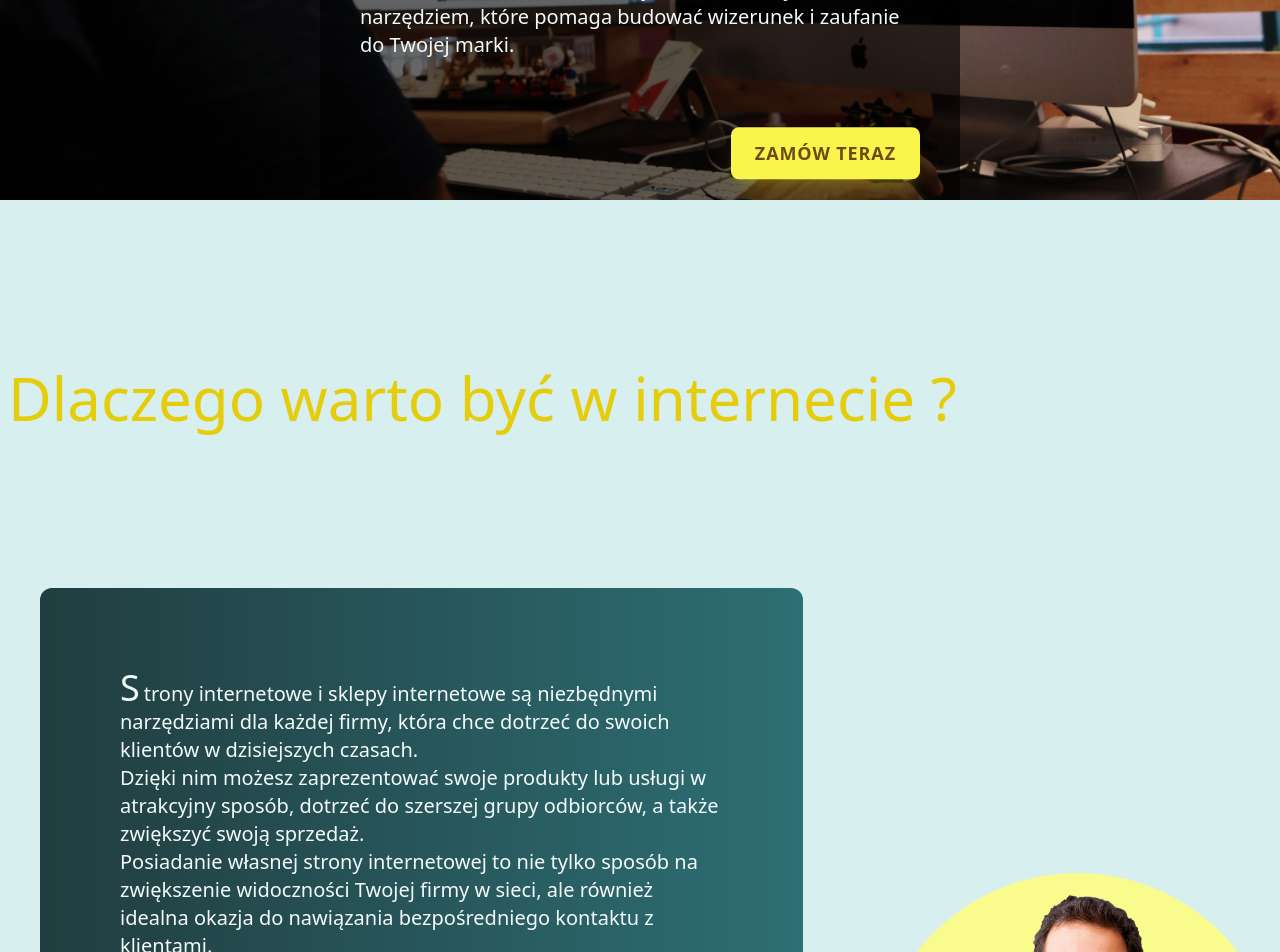
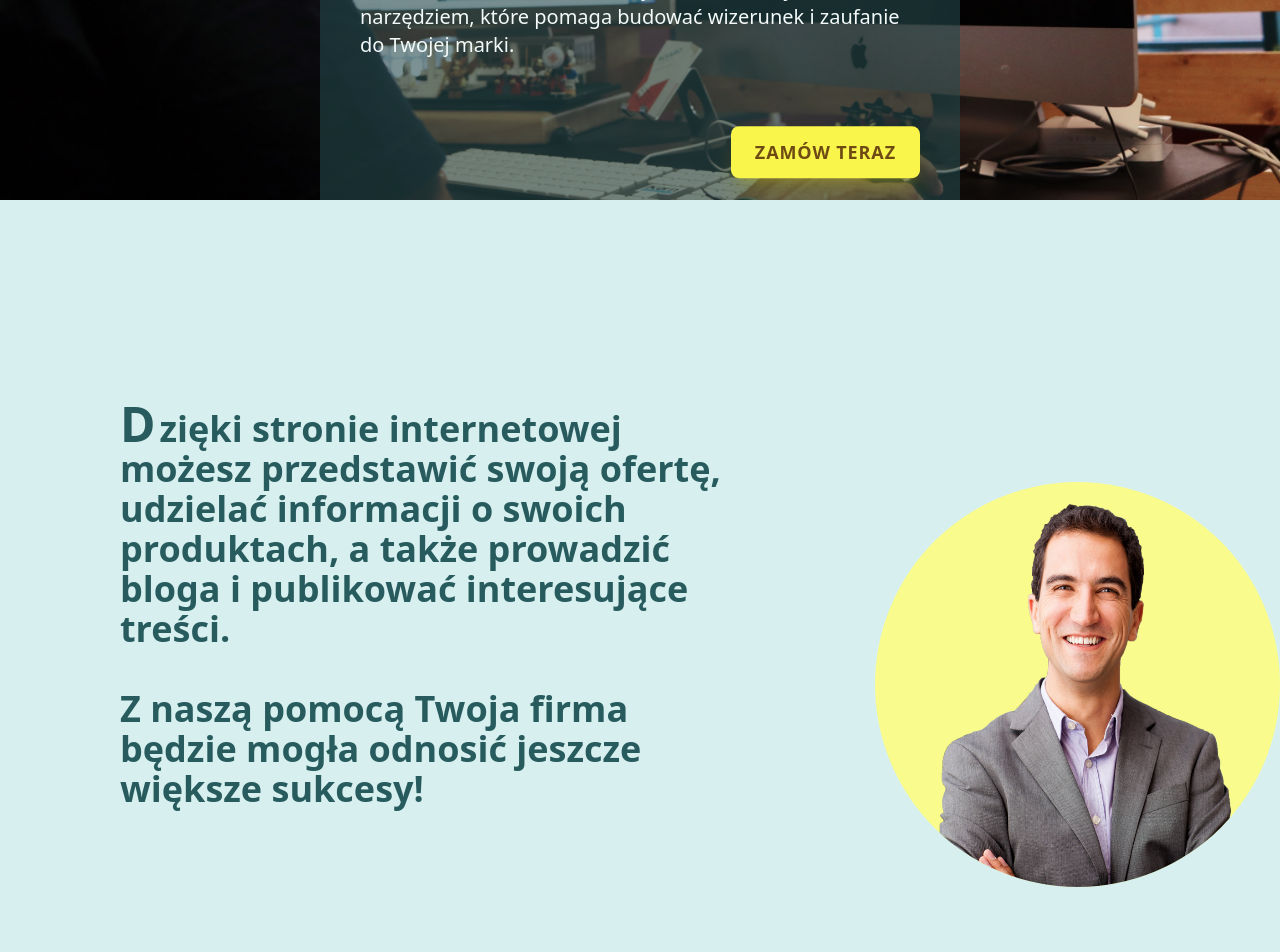
Before and after one commit to marcinbik/cv3, a Next.js app: page / in a window 1280 px wide. Shown: the part 600-1552 px from the top of the page. Built offline with nearby package versions, Linux system fonts and the light colour scheme; a web font is replaced by a local one.

Commit message:
somechanges

```diff
--- a/components/HeroBaner.js
+++ b/components/HeroBaner.js
@@ -2,7 +2,7 @@ import Cta from './Cta'
 
 export default function HeroBaner(href) {
   return (
-    <div className=" flex-initial lg:w-[50vw] backdrop-blur-xl bg-black/60 container lg:place-items-end relative rounded-xl">
+    <div className=" flex-initial lg:w-[50vw] backdrop-blur-xl bg-primary-800/60 container lg:place-items-end relative rounded-xl">
       <h1 className="z-10 font-display font-bold tracking-wide p-10 text-accent-100  text-3xl">
         Strona Internetowa dla twojej Firmy
       </h1>
--- a/pages/index.js
+++ b/pages/index.js
@@ -60,39 +60,16 @@ export default function Home() {
           </div>
         </div>
       </div>
-      <div className="mt-40">
-        <Lead id={''} text={'Dlaczego warto być w internecie ?'} />
-      </div>
 
-      <div className="md:grid container  js-show-on-scroll transition-all grid-cols-12 mx-auto  items-center gap-8  justify-center z-10   text-primary-50  mb-48  ">
-        <div className="   justify-center items-center transition-all sm:col-span-12 md:col-span-8 text-lg md:text-xl first-letter:text-4xl md:m-10 first-letter:mr-1 rounded-xl   bg-gradient-to-r my-5 from-primary-900 to-primary-600 p-3 md:p-20 ">
-          <p>
-            Strony internetowe i sklepy internetowe są niezbędnymi narzędziami
-            dla każdej firmy, która chce dotrzeć do swoich klientów w
-            dzisiejszych czasach.
-          </p>
-          <p>
-            Dzięki nim możesz zaprezentować swoje produkty lub usługi w
-            atrakcyjny sposób, dotrzeć do szerszej grupy odbiorców, a także
-            zwiększyć swoją sprzedaż.
-          </p>
-          Posiadanie własnej strony internetowej to nie tylko sposób na
-          zwiększenie widoczności Twojej firmy w sieci, ale również idealna
-          okazja do nawiązania bezpośredniego kontaktu z klientami.
+      <div className="xl:grid container font-semibold mt-20 js-show-on-scroll transition-all grid-cols-12 mx-auto  items-center gap-8  justify-center z-10   text-primary-700  mb-48  ">
+        <div className="   justify-center items-center transition-all sm:col-span-12 md:col-span-8 text-lg md:text-4xl first-letter:text-5xl md:m-10 first-letter:mr-1 rounded-xl   p-3 md:p-20 ">
           <p>
             Dzięki stronie internetowej możesz przedstawić swoją ofertę,
             udzielać informacji o swoich produktach, a także prowadzić bloga i
-            publikować interesujące treści. Natomiast sklep internetowy to
-            idealne rozwiązanie dla firm, które chcą sprzedawać swoje produkty
-            przez Internet. Dzięki niemu klienci mogą łatwo i wygodnie złożyć
-            zamówienie na Twoje produkty, a Ty możesz w prosty sposób zarządzać
-            swoimi zapasami i realizować zamówienia.
+            publikować interesujące treści.
           </p>
-          <p>
-            Nie czekaj więc dłużej i zacznij działać już teraz! Zaufaj
-            profesjonalistom i załóż swoją własną stronę internetową lub sklep
-            internetowy.
-          </p>
+
+          <br />
           <p>
             Z naszą pomocą Twoja firma będzie mogła odnosić jeszcze większe
             sukcesy!
@@ -101,7 +78,7 @@ export default function Home() {
 
         <div className=" js-show-on-scroll col-span-4 mt-40 flex flex-col items-center z-0 justify-center   aspect-square   relative">
           <Image
-            className=" z-0  bg-accent-200 rounded-full w-24 h-24 "
+            className=" z-0  bg-accent-200 rounded-full mx-auto  "
             src="/person.png"
             fill
             alt="person"
@@ -109,7 +86,7 @@ export default function Home() {
         </div>
       </div>
       <Lead id={'choice'} text={'Wybierz usługę dla siebie'} />
-      <div className="grid  place-items-center mx-auto container grid-cols-12 text-black js-show-on-scroll">
+      <div className="grid  place-items-center mx-auto container grid-cols-12  js-show-on-scroll">
         <CardProduct
           title={'Strona WordPress'}
           price={1499}
--- a/pages/services.js
+++ b/pages/services.js
@@ -17,7 +17,7 @@ export default function services() {
           <ProductDescription
             img={'/wordpress.jpg'}
             title={'Strona Wordpress dla twojej Firmy'}
-            lead={'Strona Wordpress dla twojej Firmy'}
+            lead={'Prostota obsługi szybka realizacja'}
             list={[
               'Łatwość obsługi - dzięki prostemu interfejsowi i mnogości dostępnych narzędzi, WordPress jest łatwy do nauki i obsługi.',
               'Duża społeczność - WordPress ma ogromną społeczność użytkowników, którzy dzielą się swoimi doświadczeniami i rozwiązaniami.',
--- a/styles/globals.css
+++ b/styles/globals.css
@@ -20,3 +20,9 @@ a {
 * {
   box-sizing: border-box;
 }
+
+@media(prefers-reducer-motion){
+  .fadeIn{
+    transition: none ;
+  }
+}
--- a/tailwind.config.js
+++ b/tailwind.config.js
@@ -41,8 +41,16 @@ module.exports = {
 
       keyframes: {
         fadeIn: {
-          '0%': { opacity: 0, transform: 'translateX(-100%)', filter: 'blur(5px)' },
-          '100%': { opacity: 1, transform: 'translateX(0)', filter: 'blur(0)' },
+          '0%': {
+            opacity: 0,
+            // transform: 'translateX(-100%)',
+            filter: 'blur(5px)',
+          },
+          '100%': {
+            opacity: 1,
+            transform: 'translateX(0) ',
+            filter: 'blur(0)',
+          },
         },
       },
       variants: {
```
